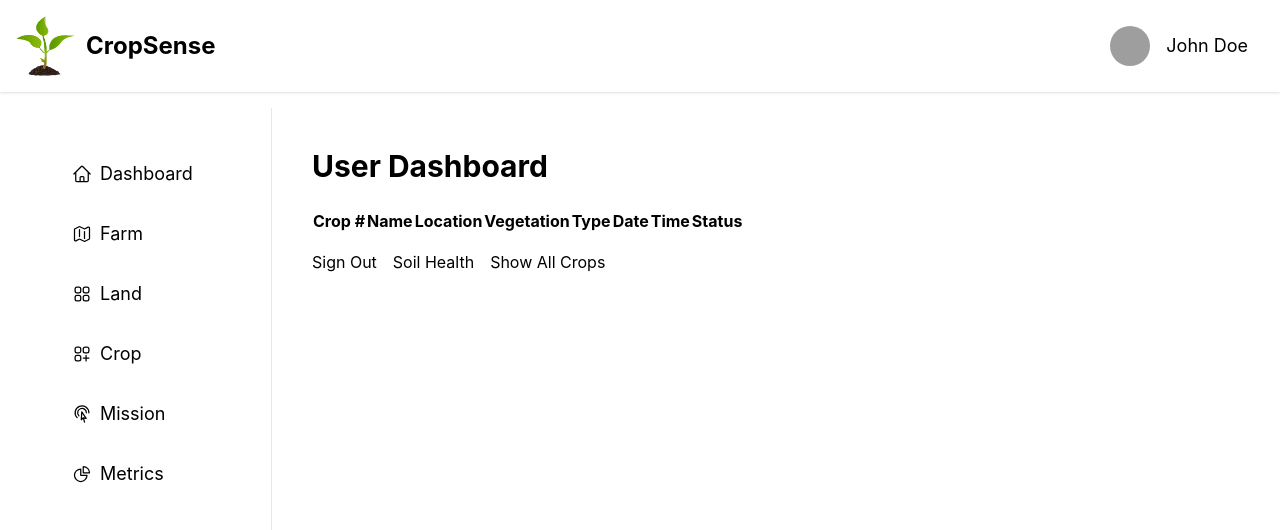
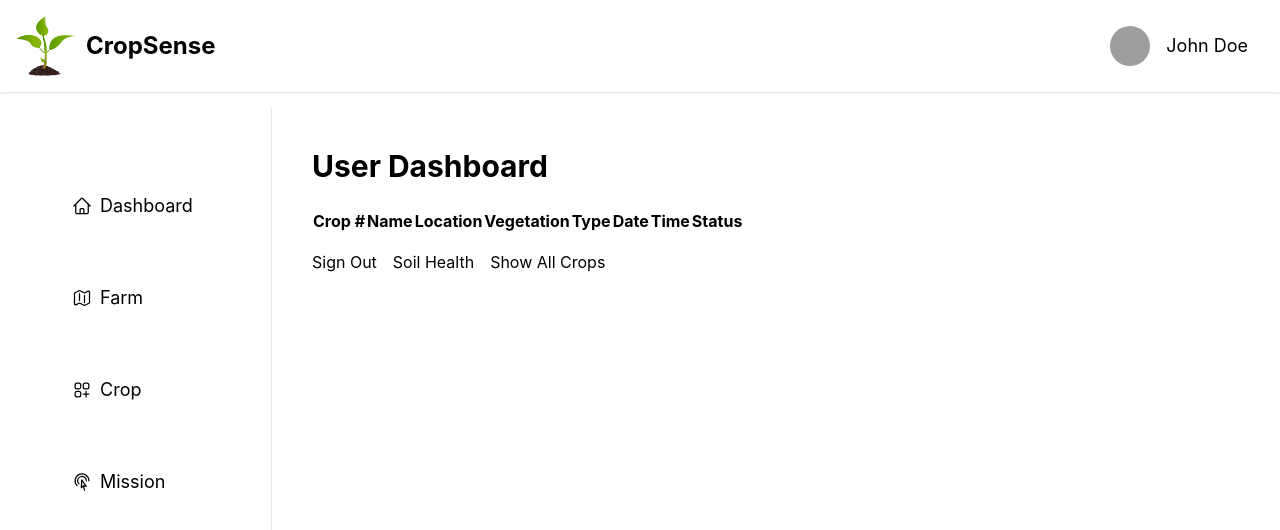
Before and after one commit to rhasbinisjsu/CMPE295, a React (Create React App) app in the folder frontend/: page /userDashboard in a window 1280 px wide. Shown: the top 530 px of the page. Built offline with nearby package versions, Linux system fonts and the light colour scheme; grey boxes are pictures that could not be loaded.

Commit message:
Deleted Metrics and Land page

```diff
--- a/frontend/src/App.js
+++ b/frontend/src/App.js
@@ -11,9 +11,7 @@ import UserLogin from './Components/UserLogin';
 import UserSignup from './Components/UserSignUp';
 import UserDashboard from './Components/UserDashboard';
 import Farm from './Components/Farm';
-import Land from './Components/Land';
 import Crop from './Components/Crop';
-import Metrics from './Components/Metrics';
 import Mission from './Components/Mission';
 import Farm1 from './Components/Farm1';
 import Header from './Components/Header';
@@ -54,9 +52,7 @@ function App(){
               <Route exact path="/userLogin" component={UserLogin}/>
               <Route exact path="/userSignUp" component={UserSignup}/>
                 <Route exact path="/Farm" component={Farm}/>
-                <Route exact path="/Land" component={Land}/>
                 <Route exact path="/Crop" component={Crop}/>
-                <Route exact path="/Metrics" component={Metrics}/>
                   <Route exact path="/Mission" component={Mission}/>
               <Route exact path="/userDashboard" component={UserDashboard}/>
                 <Route exact path="/Farm1" component={Farm1}/>
--- a/frontend/src/Components/Land.js
+++ /dev/null
@@ -1,18 +0,0 @@
-import React, { useState, useEffect } from "react";
-
-import Sidebar from "./Sidebar";
-import UserDashboard from "./UserDashboard";
-function Land() {
-  const [data, setData] = useState(null);
-
-  return (
-    <div className="flex">
-      <Sidebar />
-      <div className="flex-1 p-10">
-          <h1 className="text-3xl font-bold mb-6">Land</h1>
-      </div>
-    </div>
-  );
-}
-
-export default Land;
--- a/frontend/src/Components/Metrics.js
+++ /dev/null
@@ -1,18 +0,0 @@
-import React, { useState, useEffect } from "react";
-
-import Sidebar from "./Sidebar";
-import UserDashboard from "./UserDashboard";
-function Metrics() {
-  const [data, setData] = useState(null);
-
-  return (
-    <div className="flex">
-      <Sidebar />
-      <div className="flex-1 p-10">
-          <h1 className="text-3xl font-bold mb-6">Metrics</h1>
-      </div>
-    </div>
-  );
-}
-
-export default Metrics;
--- a/frontend/src/Components/Sidebar.js
+++ b/frontend/src/Components/Sidebar.js
@@ -11,13 +11,13 @@ const Sidebar = () => {
   const isActive = (path) => location.pathname === path;
 
   return (
-    <div className="h-screen w-64 bg-white text-black p-4 border-r">
+    <div className="h-screen py-8 w-64 bg-white text-black p-4 border-r items-center">
 
 
       <nav className="mt-5">
        <Link
           to="/UserDashboard"
-          className={`block text-lg py-4 px-10 rounded transition duration-200 flex items-center ${
+          className={`block text-lg py-8 px-10 rounded transition duration-200 flex items-center ${
             isActive('/UserDashboard') ? 'text-indigo-700 font-bold bg-indigo-100' : 'hover:bg-indigo-600 hover:text-white'
           }`}
         >
@@ -27,7 +27,7 @@ const Sidebar = () => {
 
           <Link
           to="/Farm"
-          className={`block text-lg py-4 px-10 rounded transition duration-200 flex items-center ${
+          className={`block text-lg py-8 px-10 rounded transition duration-200 flex items-center ${
             isActive('/Farm') ? 'text-indigo-700 font-bold bg-indigo-100' : 'hover:bg-indigo-600 hover:text-white'
           }`}
         >
@@ -35,19 +35,10 @@ const Sidebar = () => {
           Farm
         </Link>
 
-          <Link
-          to="/Land"
-          className={`block text-lg py-4 px-10 rounded transition duration-200 flex items-center ${
-            isActive('/Land') ? 'text-indigo-700 font-bold bg-indigo-100' : 'hover:bg-indigo-600 hover:text-white'
-          }`}
-        >
-          <Squares2X2Icon className="h-5 w-5 mr-2" />
-          Land
-        </Link>
 
           <Link
           to="/Crop"
-          className={`block text-lg py-4 px-10 rounded transition duration-200 flex items-center ${
+          className={`block text-lg py-8 px-10 rounded transition duration-200 flex items-center ${
             isActive('/Crop') ? 'text-indigo-700 font-bold bg-indigo-100' : 'hover:bg-indigo-600 hover:text-white'
           }`}
         >
@@ -57,7 +48,7 @@ const Sidebar = () => {
 
           <Link
           to="/Mission"
-          className={`block text-lg py-4 px-10 rounded transition duration-200 flex items-center ${
+          className={`block text-lg py-8 px-10 rounded transition duration-200 flex items-center ${
             isActive('/Mission') ? 'text-indigo-700 font-bold bg-indigo-100' : 'hover:bg-indigo-600 hover:text-white'
           }`}
         >
@@ -65,15 +56,6 @@ const Sidebar = () => {
           Mission
         </Link>
 
-          <Link
-          to="/Metrics"
-          className={`block text-lg py-4 px-10 rounded transition duration-200 flex items-center ${
-            isActive('/Metrics') ? 'text-indigo-700 font-bold bg-indigo-100' : 'hover:bg-indigo-600 hover:text-white'
-          }`}
-        >
-          <ChartPieIcon className="h-5 w-5 mr-2" />
-          Metrics
-        </Link>
 
       </nav>
     </div>
```
